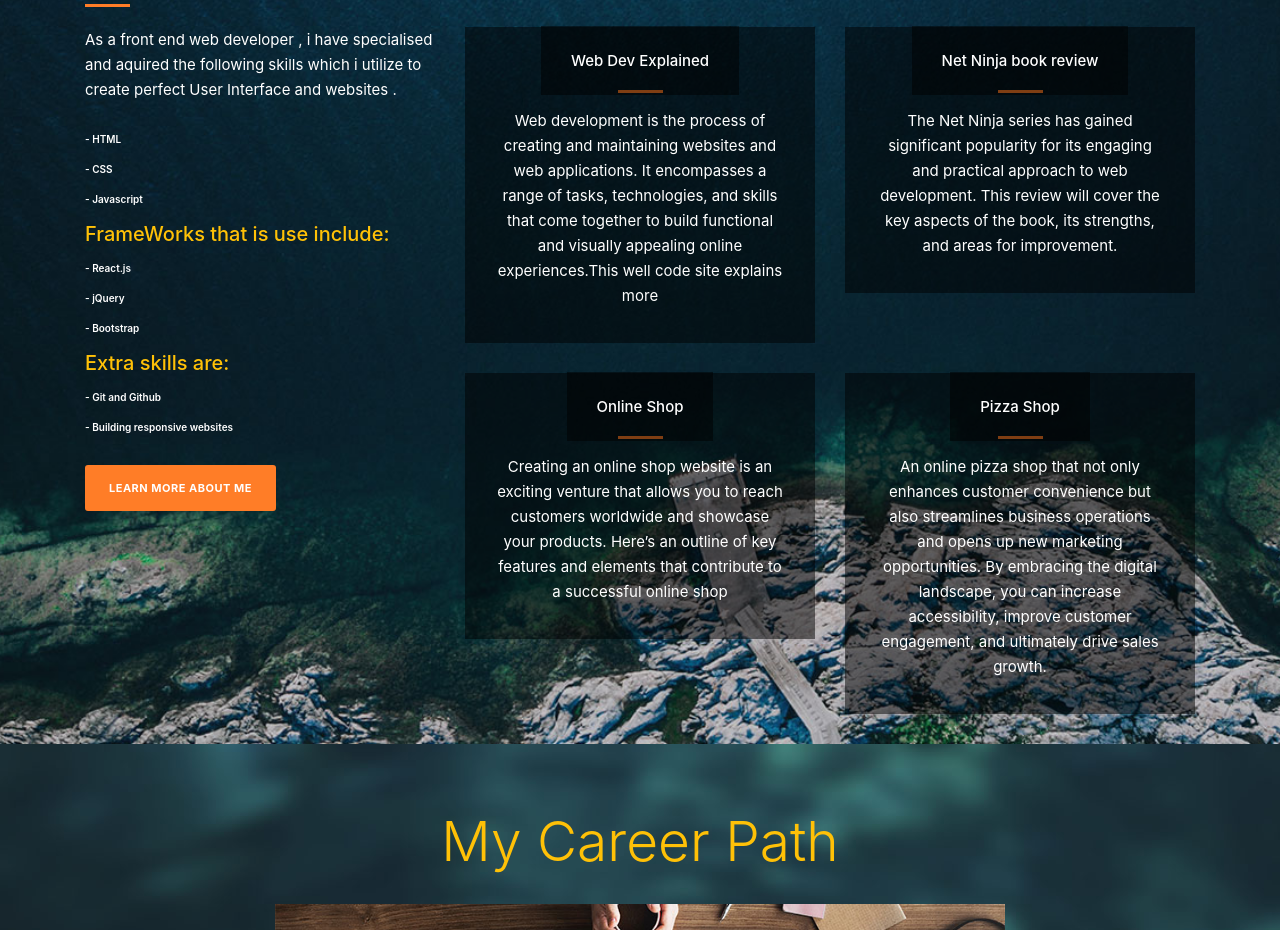
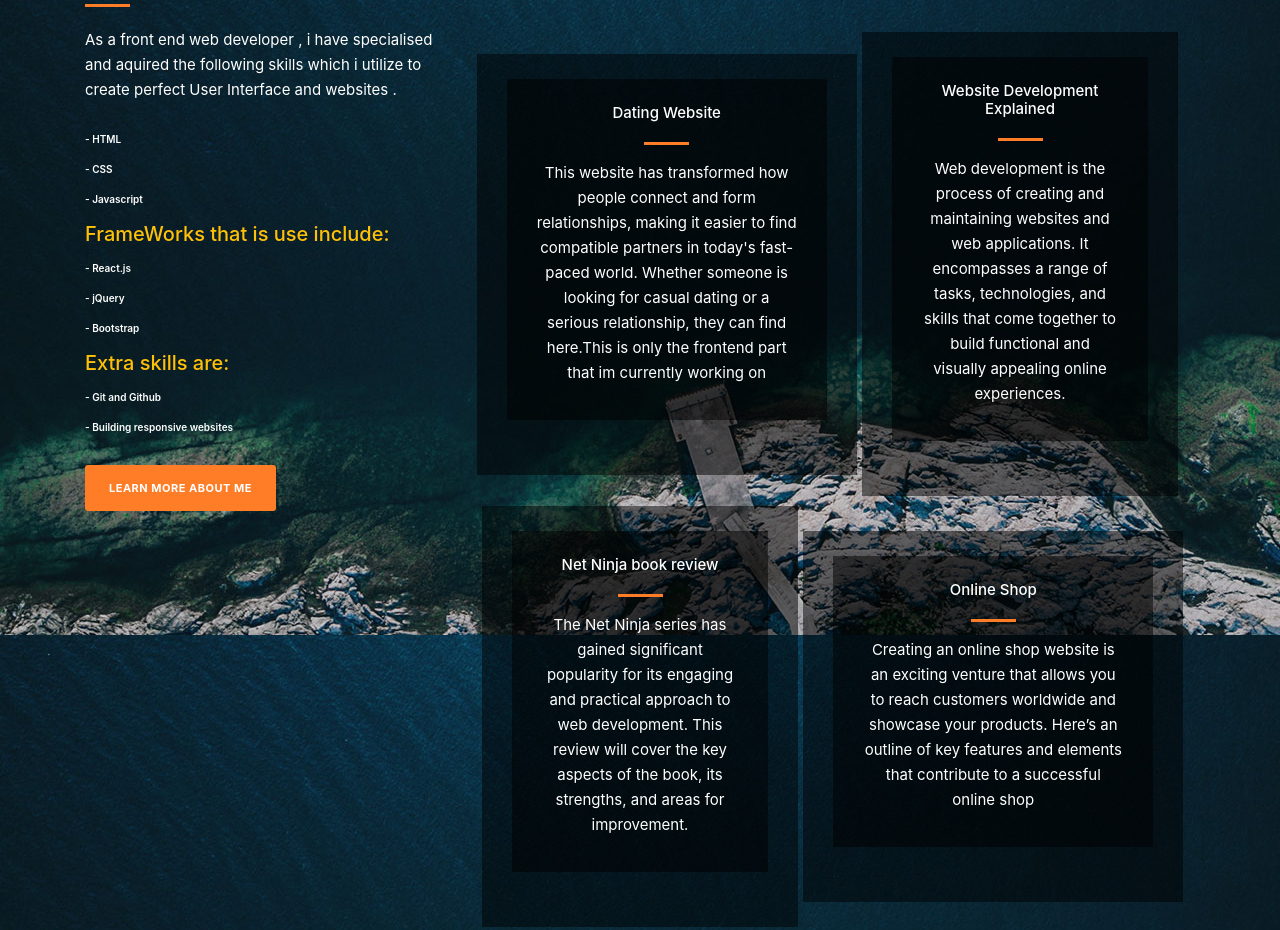
Before and after one commit to nyapo1/My-Portfolio, a website with bundled scripts: page templatemo_526_vanilla/index.html in a window 1280 px wide. Shown: the part 965-1895 px from the top of the page. Built offline with nearby package versions, Linux system fonts and the light colour scheme.

Commit message:
add current project

```diff
--- a/templatemo_526_vanilla/index.html
+++ b/templatemo_526_vanilla/index.html
@@ -77,59 +77,52 @@ https://templatemo.com/tm-526-vanilla
                 </div>
                 <div class="col-md-8">
                     <h2 class="text-center text-white display-4 mb-5 text-warning">My Projects </h2>
-                    <div class="row">
+                    <div class="row justify-content-center align-items-center ">
 
-                        <div class="col-md-6">
+                        <a  href="https://desi-call-girls-6hcl.vercel.app" target="_blank" class="service-item mb-0 col-md-6 text-decoration-none">
                             <div class="service-item">
                                 <h4>
-                                    <a  href="https://topics-six.vercel.app" target="_blank" class="service-item mb-0">
-                                        Web Dev Explained
-                                    </a>
+                                    Dating Website
+                                </h4>
+                                <div class="line-dec"></div>
+                                <p> This  website has transformed how people connect and form relationships, making it easier to find compatible partners in today's fast-paced world. Whether someone is looking for casual dating or a serious relationship, they can find here.This is only the frontend part that im currently working on</p>
+                            </div>
+                        </a>
+
+                        <a href="https://topics-six.vercel.app"  target="_blank" class="service-item mb-0 col-md-5 text-decoration-none m-2">
+                            <div class="service-item">
+                                <h4>
+                                        Website  Development Explained
                                 </h4>
                                 <div class="line-dec"></div>
                                 <p>
-                                    Web development is the process of creating and maintaining websites and web applications. It encompasses a range of tasks, technologies, and skills that come together to build functional and visually appealing online experiences.This well code site explains more
+                                    Web development is the process of creating and maintaining websites and web applications. It encompasses a range of tasks, technologies, and skills that come together to build functional and visually appealing online experiences.
                                 </p>
                             </div>
-                        </div>
+                        </a>
 
-                        <div class="col-md-6">
+                        <a href="https://net-ninja-book-fkef.vercel.app"  target="_blank" class="service-item mb-0 col-md-5 text-decoration-none m-2">
                             <div class="service-item">
 
                                 <h4>
-                                    <a  href="https://net-ninja-book-fkef.vercel.app" target="_blank" class="service-item mb-0">
-                                        Net Ninja book review
-                                    </a>
+                                    Net Ninja book review
                                 </h4>
 
                                 <div class="line-dec"></div>
                                 <p>The Net Ninja series has gained significant popularity for its engaging and practical approach to web development. This review will cover the key aspects of the book, its strengths, and areas for improvement.</p>
                             </div>
 
-
-                        </div>
-                        <div class="col-md-6">
+                        </a>
+                        <a  href="https://online-shop-six-beige.vercel.app" target="_blank" class="service-item mb-0 col-md-6 text-decoration-none">
                             <div class="service-item">
                                 <h4>
-                                    <a  href="https://online-shop-six-beige.vercel.app" target="_blank" class="service-item mb-0">
-                                        Online Shop
-                                    </a>
+                                    Online Shop
                                 </h4>
                                 <div class="line-dec"></div>
                                 <p>Creating an online shop website is an exciting venture that allows you to reach customers worldwide and showcase your products. Here’s an outline of key features and elements that contribute to a successful online shop</p>
                             </div>
-                        </div>
-                        <div class="col-md-6">
-                            <div class="service-item">
-                                <h4>
-                                    <a  href="https://pizza-shop-topaz.vercel.app" target="_blank" class="service-item mb-0">
-                                        Pizza Shop
-                                    </a>
-                                </h4>
-                                <div class="line-dec"></div>
-                                <p>An online pizza shop that not only enhances customer convenience but also streamlines business operations and opens up new marketing opportunities. By embracing the digital landscape, you can increase accessibility, improve customer engagement, and ultimately drive sales growth.</p>
-                            </div>
-                        </div>
+                        </a>
+
 
                     </div>
                 </div>
@@ -192,7 +185,7 @@ https://templatemo.com/tm-526-vanilla
                             </div>
                             <div>
                                 <strong>Phone/Whatsapp:</strong>
-                                <a href="https://wa.me/25411163573" class="text-decoration-none">+254111635873</a>
+                                <a href="https://wa.me/254111635873" class="text-decoration-none">+254111635873</a>
                             </div>
 
                             </form>
@@ -230,7 +223,7 @@ https://templatemo.com/tm-526-vanilla
                         <li><a href="mailto:felixnyapo1@gmail.com"><i class="fa fa-envelope"></i></a></li>
                         <li><a href="https://twitter.com/FelixNyapo" target="_blank"><i class="fa fa-twitter"></i></a></li>
                         <li><a href="https://t.me/kehuncho" target="_blank"><i class="fa fa-telegram"></i></a></li>
-                        <li><a href="https://wa.me/254111635873" target="_blank"><i class="fa fa-whatsapp"></i></a></li>
+                        <li><a href="https://wa.me/0111635873" target="_blank"><i class="fa fa-whatsapp"></i></a></li>
                     </ul>
                     <p>Copyright &copy reserved; 2019</p>
                     <p> Designed by Felo Nyapo</p>
```
